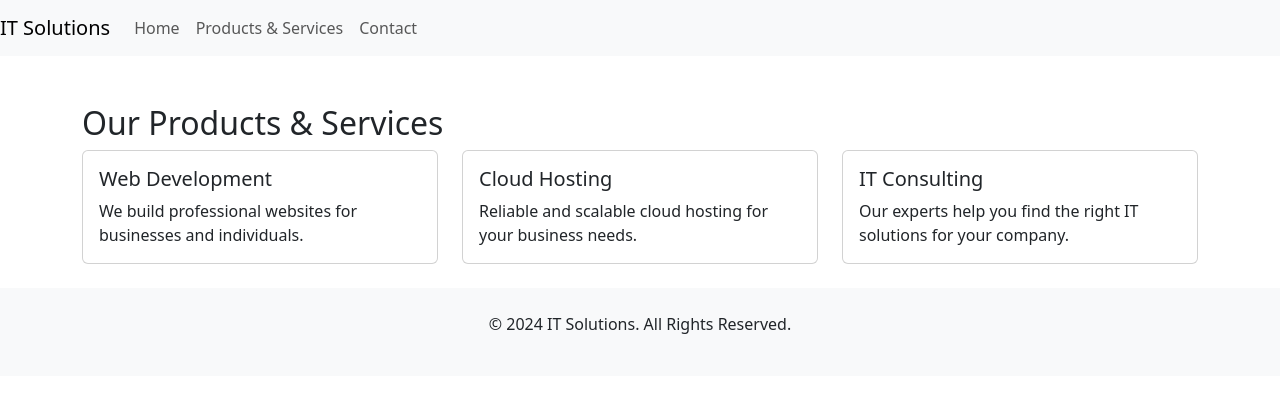
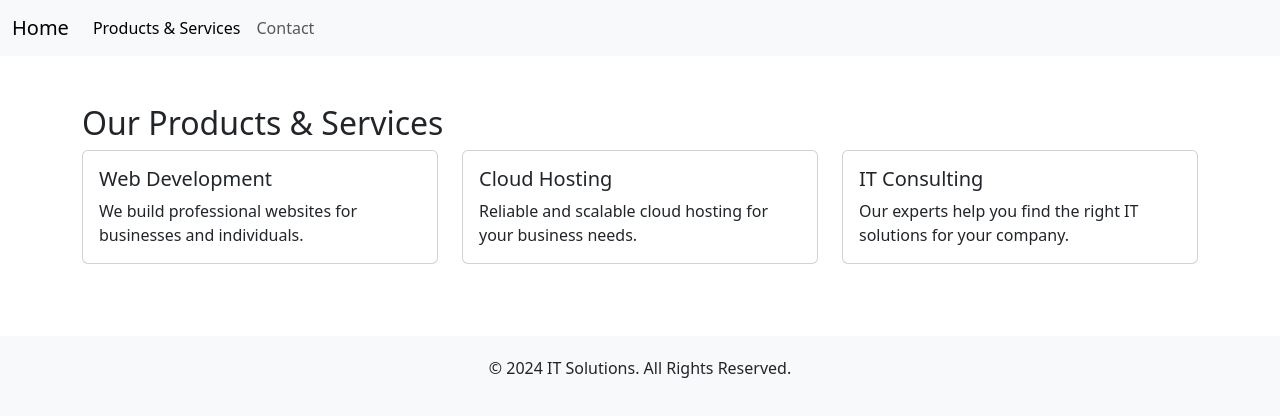
Before and after one commit to Njoro90260/IT-website, a website: page products.html in a window 1280 px wide. Drawn offline with nearby package versions, Linux system fonts and the light colour scheme.

Commit message:
added nav and footer to all pages.

```diff
--- a/css/styles.css
+++ b/css/styles.css
@@ -1,10 +1,10 @@
 .carousel-item {
-    height: 300px;            /* Set a fixed height for the carousel item */
+    height: 400px;            /* Set a fixed height for the carousel item */
 }
 
 .carousel-item img {
-    max-width: 80%;  /* Image will scale down to 80% of the carousel item's width */
-    height: auto;    /* Maintain aspect ratio */
+    max-width: 80%;
+    height: auto;
 }
 .corousel-item:hover{
     cursor: pointer;
--- a/products.html
+++ b/products.html
@@ -1,5 +1,6 @@
 <!DOCTYPE html>
 <html lang="en">
+
 <head>
     <meta charset="UTF-8">
     <meta name="viewport" content="width=device-width, initial-scale=1.0">
@@ -7,24 +8,26 @@
     <link rel="stylesheet" href="node_modules/bootstrap/dist/css/bootstrap.min.css">
     <link rel="stylesheet" href="css/styles.css">
 </head>
+
 <body>
-  <nav class="navbar navbar-expand-lg navbar-light bg-light">
-    <a class="navbar-brand" href="#">IT Solutions</a>
-    <button class="navbar-toggler" type="button" data-toggle="collapse" data-target="#navbarNav">
+    <!-- Navbar -->
+    <nav class="navbar navbar-expand-lg bg-body-tertiary">
+        <div class="container-fluid">
+            <a class="navbar-brand" href="index.html">Home</a>
+            <button class="navbar-toggler" type="button" data-bs-toggle="collapse" data-bs-target="#navbarCollapse"
+                aria-controls="navbarCollapse" aria-expanded="false" aria-label="Toggle navigation">
                 <span class="navbar-toggler-icon"></span>
             </button>
-    <div class="collapse navbar-collapse" id="navbarNav">
-      <ul class="navbar-nav">
+            <div class="collapse navbar-collapse" id="navbarCollapse">
+                <ul class="navbar-nav me-auto mb-2 mb-lg-0">
                     <li class="nav-item">
-          <a class="nav-link" href="index.html">Home</a>
-        </li>
-        <li class="nav-item">
-          <a class="nav-link" href="products.html">Products & Services</a>
+                        <a class="nav-link active" aria-current="page" href="products.html">Products &#38; Services</a>
                     </li>
                     <li class="nav-item">
                         <a class="nav-link" href="contact.html">Contact</a>
                     </li>
                 </ul>
+            </div>
         </div>
     </nav>
 
@@ -58,10 +61,13 @@
         </div>
     </div>
 
-  <footer class="bg-light text-center py-4">
+    <!-- Footer -->
+    <footer class="bg-light text-center mt-5 w-100">
         <p>&copy; 2024 IT Solutions. All Rights Reserved.</p>
     </footer>
 
+
     <script src="node_modules/bootstrap/dist/js/bootstrap.bundle.min.js"></script>
 </body>
+
 </html>
```
Also changed, not shown: contact.html (+16 -11 lines), index.html (+14 -5 lines). Lines whose indentation alone changed are shown as unchanged.
